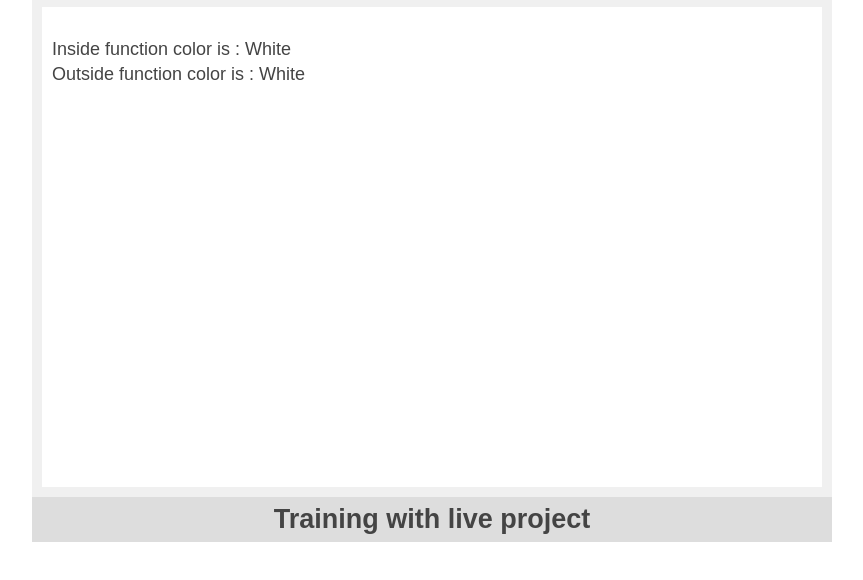
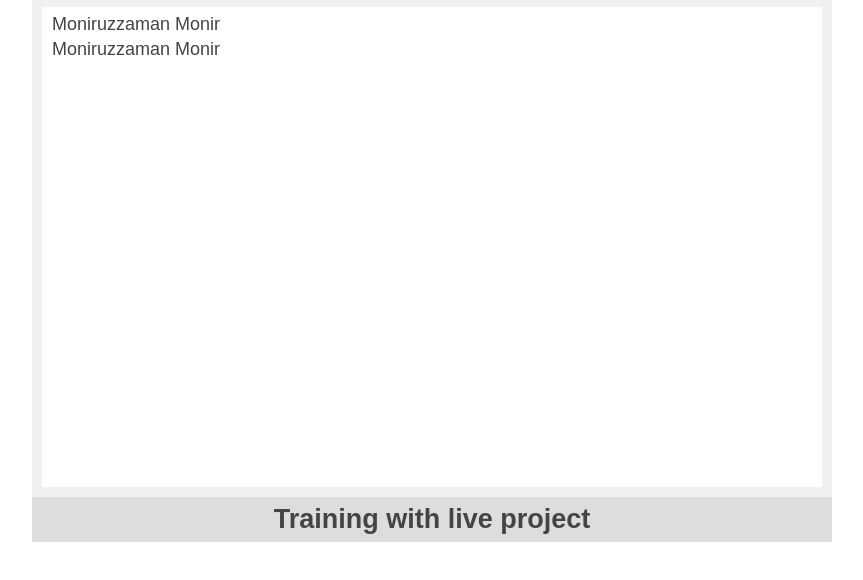
Before and after one commit to monir18/javascript-code, a plain HTML site: page index.html in a window 1280 px wide. Shown: the part 48-628 px from the top of the page, without its empty margins (208-1071 px from the left). Drawn offline with Linux system fonts and the light colour scheme.

Commit message:
Display Possibilities

```diff
--- a/index.html
+++ b/index.html
@@ -11,6 +11,7 @@
 			<h2><script>document.write("Tutorial: JavaScript Fundamentals");</script></h2>
 		</div>
 		<div class="maincontent">
+			<div id="show"></div>
 			<script>
 				/*
 				document.write("Monir");
@@ -32,8 +33,8 @@
 				document.write("Sum = "+sum+" Multiply = "+multi+" And Divide = "+divide);
 				*/
 
-
-				// Function, Global & Local variable
+				/*
+				// Function, Global & Local variable (Variable Scope)
 				document.write("<br/>");
 				var color = "Yellow";
 				var color = "Blue";
@@ -47,10 +48,23 @@
 				function_one();
 				document.write("<br/>");
 				document.write("Outside function color is : "+color);
+				*/
+
+				// Display Possibilities
+				// innerHTML, document.write(), window.alert(), console.log()
+
+				var a = "Moniruzzaman ";
+				var b = "Monir";
+				var result = a + b;
+
+				document.getElementById("show").innerHTML = result;
+				document.write(result);
+				window.alert(result);
+				console.log(result);
 			</script>
 		</div>
 		<div class="footer">
-			<h2>Training with live project</h2>
+			<h2><script>document.write("Training with live project");</script></h2>
 		</div>
 	</section>
 </body>
```
